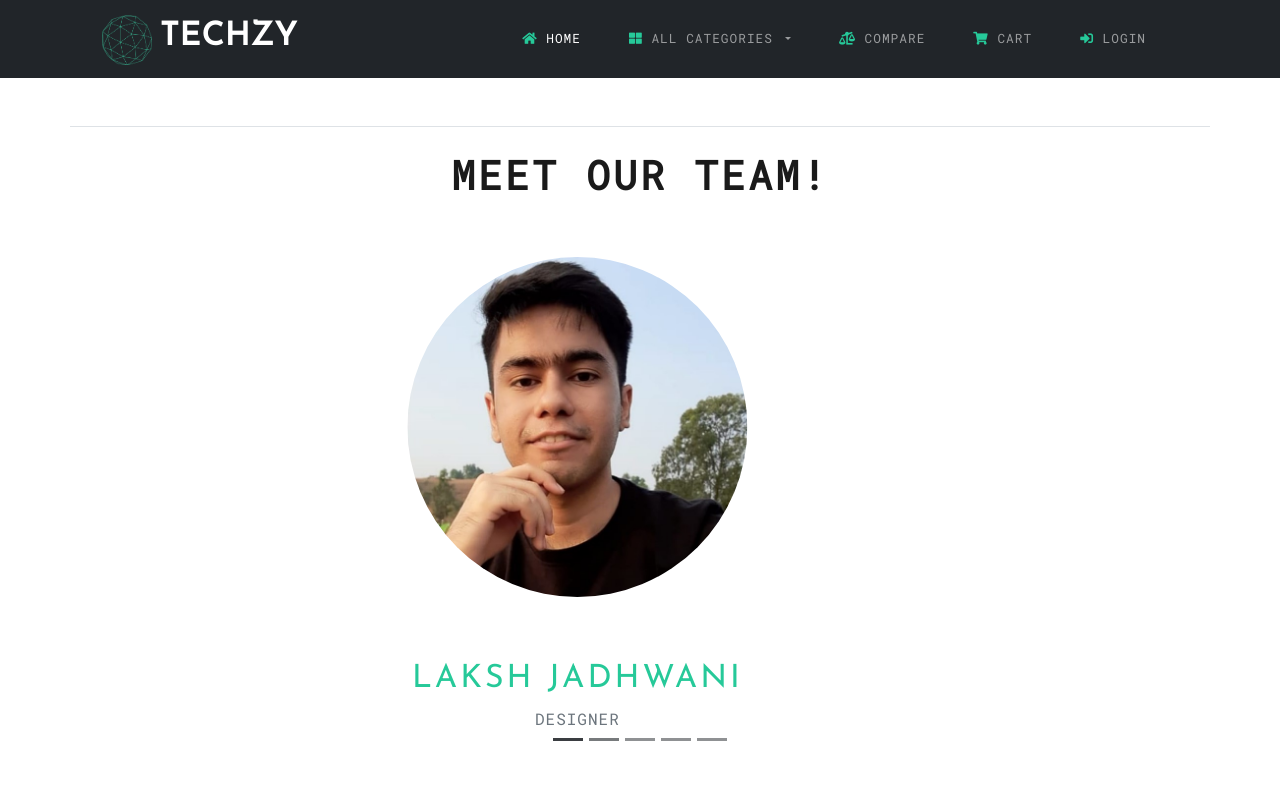
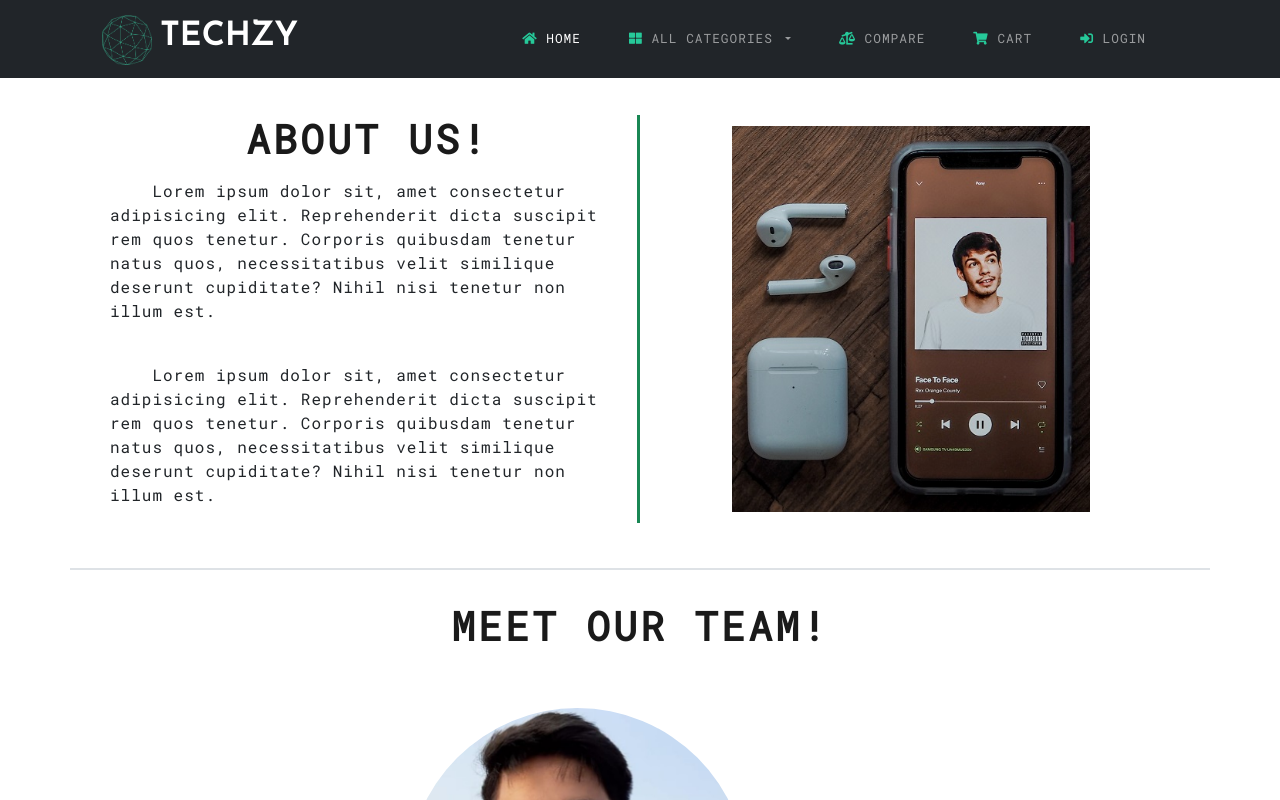
Before and after one commit to lakshjadhwanilj/Techzy, an Angular app in the folder frontend/: page /about in a window 1280 px wide. Shown: the top 800 px of the page. Built offline with nearby package versions, Linux system fonts and the light colour scheme.

Commit message:
About component completed

```diff
--- a/frontend/src/app/about/about.component.css
+++ b/frontend/src/app/about/about.component.css
@@ -1,3 +1,17 @@
+@media (max-width:767px) {
+    .border {
+        border: 0px solid !important;
+    }
+}
+
+.bg-image {
+    max-height: 450px;
+    max-width: 100%;
+    padding: 2rem 1rem;
+    object-fit: cover;
+    overflow: hidden;
+    background-size: contain;
+}
 .carousel-item {
     height: 70vh;
 }
--- a/frontend/src/app/about/about.component.html
+++ b/frontend/src/app/about/about.component.html
@@ -1,4 +1,18 @@
-<main class="container text-center py-3 mt-5 border-top">
+<div class="container mt-3">
+    <div class="row mx-3">
+      <div class="col-md-6 border-3 border-success border-end my-auto">
+        <h1 class="fw-bold text-center mb-3">About Us!</h1>
+        <p>&nbsp; &nbsp; Lorem ipsum dolor sit, amet consectetur adipisicing elit. Reprehenderit dicta suscipit rem quos tenetur. Corporis quibusdam tenetur natus quos, necessitatibus velit similique deserunt cupiditate? Nihil nisi tenetur non illum est.</p>
+        <br>
+        <p>&nbsp; &nbsp; Lorem ipsum dolor sit, amet consectetur adipisicing elit. Reprehenderit dicta suscipit rem quos tenetur. Corporis quibusdam tenetur natus quos, necessitatibus velit similique deserunt cupiditate? Nihil nisi tenetur non illum est.</p>
+      </div>
+      <div class="col-md-6 text-center col-img">
+        <img src="assets/images/about.jpg" alt="" class="bg-image">
+      </div>
+    </div>
+</div>
+
+<main class="container text-center py-4 mt-4 border-top border-2">
     <h1 class="my-2 fw-bold">Meet Our Team!</h1>
     <div id="myCarousel" class="carousel slide  align-center" data-bs-ride="carousel">
         <div class="carousel-indicators">
@@ -14,7 +28,7 @@
                 <div class="container">
                     <div class="carousel-caption">
                       <h3>Laksh Jadhwani</h3>
-                      <p class="text-muted text-uppercase">Designer</p>
+                      <p class="text-muted text-uppercase">Angular Developer</p>
                     </div>
                   </div>
             </div>
```
Also changed, not shown: frontend/src/assets/images/about.jpg (added).
